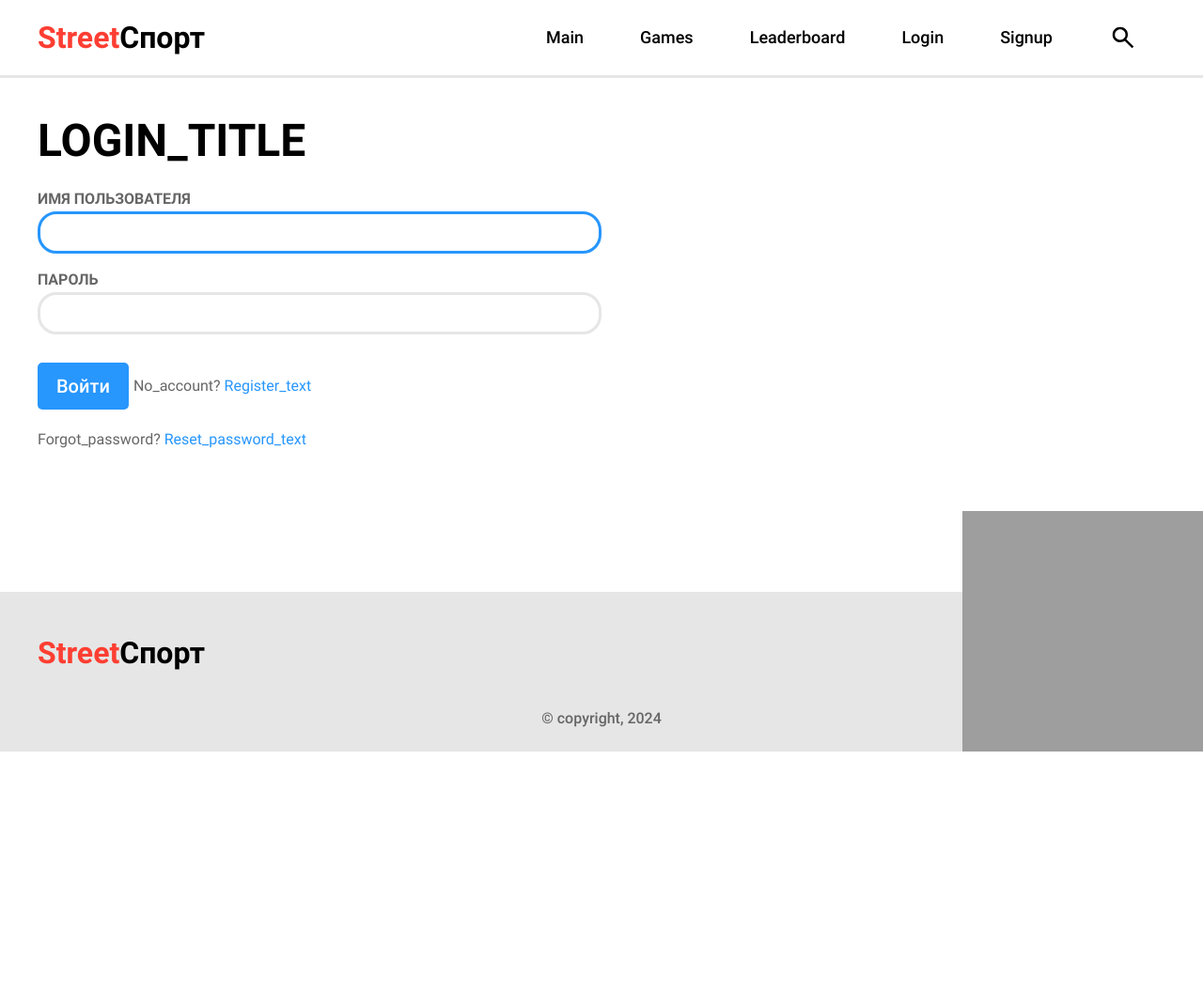
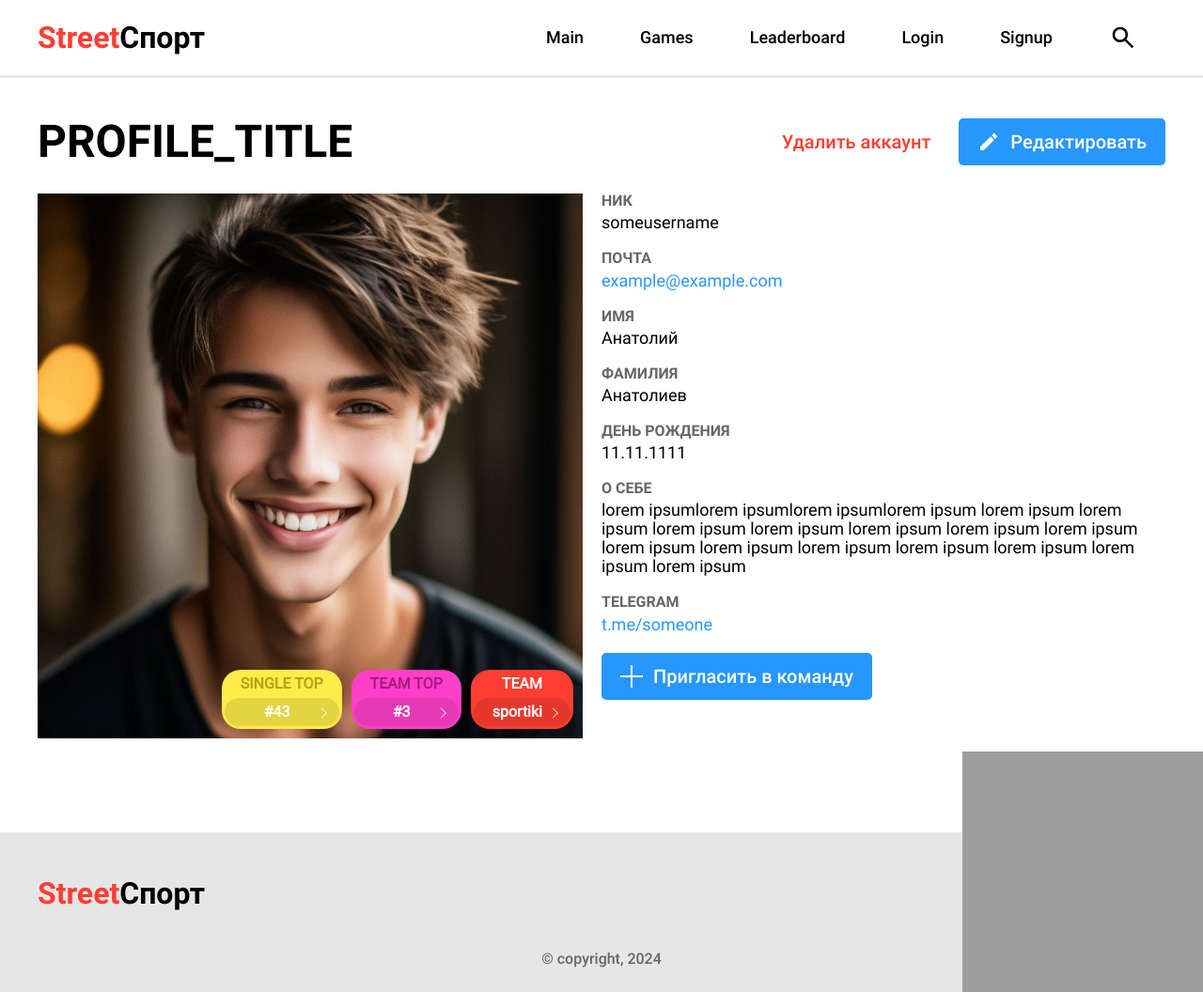
Before and after one commit to on3ginnn/sport, a Django app: page /auth/profile/ in a window 1280 px wide. Shown: the whole page at 94% size. Before the commit the page ends 800 px from the top, so only its background shows below. Run offline with Django 4.2, Linux system fonts and the light colour scheme; parts of the project's set-up code (start-up, migrations or seed data) failed here and were passed over; grey boxes are pictures that could not be loaded.

Commit message:
feat: profile tamplate

```diff
--- a/project/leaderboard/urls.py
+++ b/project/leaderboard/urls.py
@@ -1,3 +1,5 @@
+__all__ = []
+
 import django.urls
 
 import leaderboard.apps
@@ -10,5 +12,15 @@
         "",
         leaderboard.views.LeaderboardListView.as_view(),
         name="main",
-    )
+    ),
+    django.urls.path(
+        "",
+        leaderboard.views.LeaderboardListView.as_view(),
+        name="users",
+    ),
+    django.urls.path(
+        "",
+        leaderboard.views.LeaderboardListView.as_view(),
+        name="teams",
+    ),
 ]
--- a/project/static_dev/css/custom/matches/matches.css
+++ b/project/static_dev/css/custom/matches/matches.css
@@ -244,7 +244,7 @@
     transform: translateY(-50%);
 }
 
-.btn_order_create .btn::before{
+.btn_add .btn::before{
     content: url(../../../img/icons/add.svg);
     width: 24px;
     height: 24px;
@@ -254,7 +254,7 @@
     transform: translateY(-50%);
 }
 
-.btn_order_edit .btn::before{
+.btn_edit .btn::before{
     content: url(../../../img/icons/edit.svg);
     width: 24px;
     height: 24px;
@@ -263,27 +263,83 @@
     left: 20px;
     transform: translateY(-50%);
 }
-.btn_order_delete .btn{
+.btn_delete .btn{
     background: white;
     color: var(--color-red);
 }
-.order__wrapper{
+.info_wrapper{
     display: flex;
 }
-.order__map{
+.info_img{
     flex: 0 0 50%;
     padding-right: 20px;
     position: relative;
 }
-.order__map img{
+.info_img img{
     width: 100%;
     object-fit: cover;
 }
+.info_text{
+    font-size: 18px;
+}
 .order__description{
     margin-top: 20px;
-    font-size: 18px;
-    line-height: 100%;
 }
 .matches__filters{
     margin-top: 5px;
 }
+.tabs{
+    position: absolute;
+    bottom: 10px;
+    right: 30px;
+}
+.tabs__items{
+    gap: 10px;
+}
+.tab{
+    display: block;
+    border-radius: 20px;
+    background: var(--color-gray);
+}
+.single_top.tab{
+    background: var(--color-yellow);
+}
+.team_top.tab{
+    background: var(--color-magenta);
+}
+.team_tab.tab{
+    background: var(--color-red);
+}
+.tab__title{
+    padding: 5px 20px;
+    text-align: center;
+    font-size: 16px;
+    font-weight: 700;
+    text-transform: uppercase;
+
+}
+.team_tab.tab .tab__title{
+    color: white;
+}
+.single_top.tab .tab__title{
+    color: #B4A313;
+}
+.team_top.tab .tab__title{
+    color: #A71A80;
+}
+.tab__content{
+    padding: 0 3px 3px;
+}
+.tab__text{
+    border-radius: 20px;
+    background: rgba(0, 0, 0, .1) !important;
+    height: 30px;
+    display: flex;
+    align-items: center;
+    justify-content: center;
+    padding: 0 20px !important;
+    padding-right: 30px !important;
+    font-weight: 600 !important;
+    color: white !important;
+    position: relative;
+}
--- a/project/static_dev/css/custom/modals/modals.css
+++ b/project/static_dev/css/custom/modals/modals.css
@@ -63,8 +63,9 @@
     right: 10px;
     position: absolute;
 }
-.filter.filter_link::before{
+.filter_link::before{
     content: url(../../../img/icons/link.svg);
+
 }
 .available_filters .filter::before{
     content: url(../../../img/icons/add_filter.svg);
--- a/project/static_dev/css/custom/reset.css
+++ b/project/static_dev/css/custom/reset.css
@@ -77,6 +77,8 @@
 
 /*---------base-----------*/
 :root {
+    --color-yellow: #FEEC4A;
+    --color-magenta: #FF3FC9;
     --color-red: #FE3E32;
     --color-blue: #2796FD;
     --color-orange: #FFA34E;
--- a/project/streetsport/urls.py
+++ b/project/streetsport/urls.py
@@ -26,4 +26,9 @@
         streetsport.views.GamesListView.as_view(),
         name="leaderboard",
     ),
+    django.urls.path(
+        "",
+        streetsport.views.GamesListView.as_view(),
+        name="team",
+    ),
 ]
--- a/project/templates/streetsport/index.html
+++ b/project/templates/streetsport/index.html
@@ -15,7 +15,7 @@
       <div class="matches__filter-btn">
         <button type="button" name="filter_btn" id="filterModal" class="btn filter_btn modal_btn">Фильтры</button>
       </div>
-      <div class="section__title-btn btn_order_create icon_btn">
+      <div class="section__title-btn btn_add icon_btn">
         {% url 'streetsport:order-create' as url %}
         {% include 'includes/btn.html' with value='Создать матч' url=url %}
       </div>
--- /dev/null
+++ b/project/templates/users/profile.html
@@ -0,0 +1,133 @@
+{% extends "base.html" %}
+{% load static %}
+{% load i18n %}
+
+{% block title %}
+{% trans "profile_title"|capfirst %}
+{% endblock title %}
+
+{% block content %}
+{% get_media_prefix as media %}
+<section class="profile" data-media-url="{% get_media_prefix %}">
+  <div class="matches__body _container">
+    <div class="section__title">
+      <h1>
+        {% trans "profile_title"|capfirst %}
+      </h1>
+      <div class="section__title-btns">
+        <div class="section__title-btn btn_delete">
+          {% url 'auth:user-delete' as url %}
+          {% include 'includes/btn.html' with value='Удалить аккаунт' url=url %}
+        </div>
+        <div class="section__title-btn btn_edit icon_btn">
+          {% url 'auth:user-edit' as url %}
+          {% include 'includes/btn.html' with value='Редактировать' url=url %}
+        </div>
+      </div>
+    </div>
+    <div class="section__content profile__content">
+      <div class="profile__wrapper info_wrapper">
+        <div class="profile__map info_img">
+          <img src="{% static 'img/stub/avatar1.jpg' %}" alt="{% trans 'avatar_img'|capfirst %}">
+          <div class="profile__tabs tabs">
+            <ul class="tabs__items items">
+              <li class="tabs__item item">
+                <a href="{% url 'leaderboard:users' %}" class="tab single_top">
+                  <div class="tab__wrapper">
+                    <div class="tab__title">
+                      single top
+                    </div>
+                    <div class="tab__content">
+                      <div class="tab__text filter_link filter">
+                        #43
+                      </div>
+                    </div>
+                  </div>
+                </a>
+              </li>
+              <li class="tabs__item item">
+                <a href="{% url 'leaderboard:teams' %}" class="tab team_top">
+                  <div class="tab__wrapper">
+                    <div class="tab__title">
+                      team top
+                    </div>
+                    <div class="tab__content">
+                      <div class="tab__text filter_link filter">
+                        #3
+                      </div>
+                    </div>
+                  </div>
+                </a>
+              </li>
+              <li class="tabs__item item">
+                <a href="{% url 'streetsport:team' %}" class="tab team_tab">
+                  <div class="tab__wrapper">
+                    <div class="tab__title">
+                      team
+                    </div>
+                    <div class="tab__content">
+                      <div class="tab__text filter_link filter">
+                        sportiki
+                      </div>
+                    </div>
+                  </div>
+                </a>
+              </li>
+            </ul>
+          </div>
+        </div>
+        <div class="profile__info info_content">
+          <div class="profile__field form__field info_field">
+            <label for="">ник</label>
+            <div class="profile__description info_text">
+              someusername
+            </div>
+          </div>
+          <div class="profile__field form__field info_field">
+            <label for="">почта</label>
+            <a href="mailto:example@example.com" class="profile__description info_text color_blue">
+              example@example.com
+            </a>
+          </div>
+          <div class="profile__field form__field info_field">
+            <label for="">имя</label>
+            <div class="profile__description info_text">
+              Анатолий
+            </div>
+          </div>
+          <div class="profile__field form__field info_field">
+            <label for="">фамилия</label>
+            <div class="profile__description info_text">
+              Анатолиев
+            </div>
+          </div>
+          <div class="profile__field form__field info_field">
+            <label for="">день рождения</label>
+            <div class="profile__description info_text">
+              11.11.1111
+            </div>
+          </div>
+          <div class="profile__field form__field info_field">
+            <label for="">о себе</label>
+            <div class="profile__description info_text">
+              lorem ipsumlorem ipsumlorem ipsumlorem ipsum lorem ipsum lorem ipsum lorem ipsum lorem ipsum lorem ipsum lorem ipsum lorem ipsum lorem ipsum lorem ipsum lorem ipsum lorem ipsum lorem ipsum lorem ipsum lorem ipsum
+            </div>
+          </div>
+          <div class="profile__field form__field info_field">
+            <label for="">Telegram</label>
+            <a href="https://t.me/someone" class="profile__description info_text color_blue">
+              t.me/someone
+            </a>
+          </div>
+          <div class="profile__field form__field info_field">
+            <div class="section__title-btn btn_add icon_btn">
+              {% url 'auth:team-add' as url %}
+              {% include 'includes/btn.html' with value='Пригласить в команду' url=url %}
+            </div>
+          </div>
+        </div>
+      </div>
+    </div>
+  </div>
+</section>
+{% endblock content %}
--- a/project/users/urls.py
+++ b/project/users/urls.py
@@ -13,12 +13,7 @@
 urlpatterns = [
     django.urls.path(
         "profile/",
-        django.contrib.auth.views.LoginView.as_view(
-            template_name="users/login.html",
-            authentication_form=users.forms.custom_auth_form(
-                django.contrib.auth.forms.AuthenticationForm,
-            ),
-        ),
+        users.views.ProfileTemplateView.as_view(),
         name="profile",
     ),
     django.urls.path(
--- a/project/users/views.py
+++ b/project/users/views.py
@@ -66,6 +66,10 @@
         return super().form_valid(form)
 
 
+class ProfileTemplateView(django.views.generic.TemplateView):
+    template_name = "users/profile.html"
+
+
 class ActivateRedirectView(django.views.generic.RedirectView):
     django.views.generic.TemplateView
     url = django.urls.reverse_lazy("homepage:main")
```
Also changed, not shown: project/templates/streetsport/order.html (+6 -6 lines).
